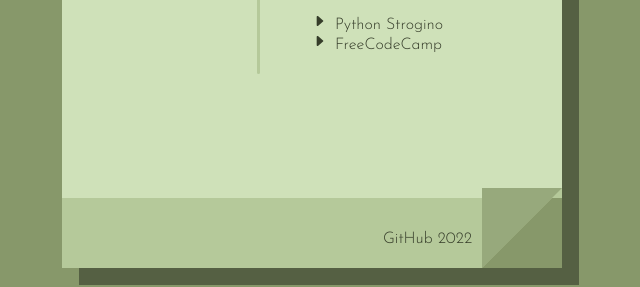
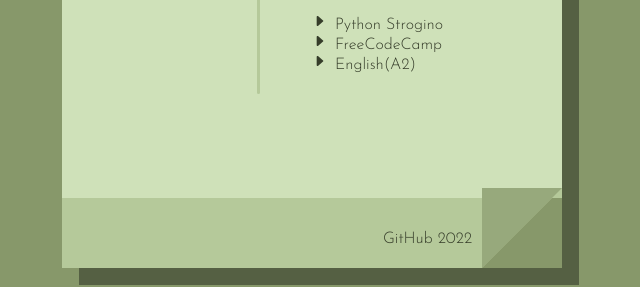
Before and after one commit to kuzz0k/my_cv, a plain HTML site: page index.html in a window 1280 px wide. Shown: the part 482-769 px from the top of the page, 328-968 px from the left. Drawn offline with nearby package versions, Linux system fonts and the light colour scheme.

Commit message:
add_en_level

```diff
--- a/index.html
+++ b/index.html
@@ -54,6 +54,7 @@
             <ul>
               <li><ion-icon name="caret-forward-outline"></ion-icon><a href="https://sites.google.com/view/python3-2017/%D0%B3%D0%BB%D0%B0%D0%B2%D0%BD%D0%B0%D1%8F">Python Strogino</a></li>
               <li><ion-icon name="caret-forward-outline"></ion-icon><a href="https://www.freecodecamp.org/"></a>FreeCodeCamp</li>
+              <li><ion-icon name="caret-forward-outline"></ion-icon>English(A2)</li>
             </ul>
           </div>
         </div>
```
